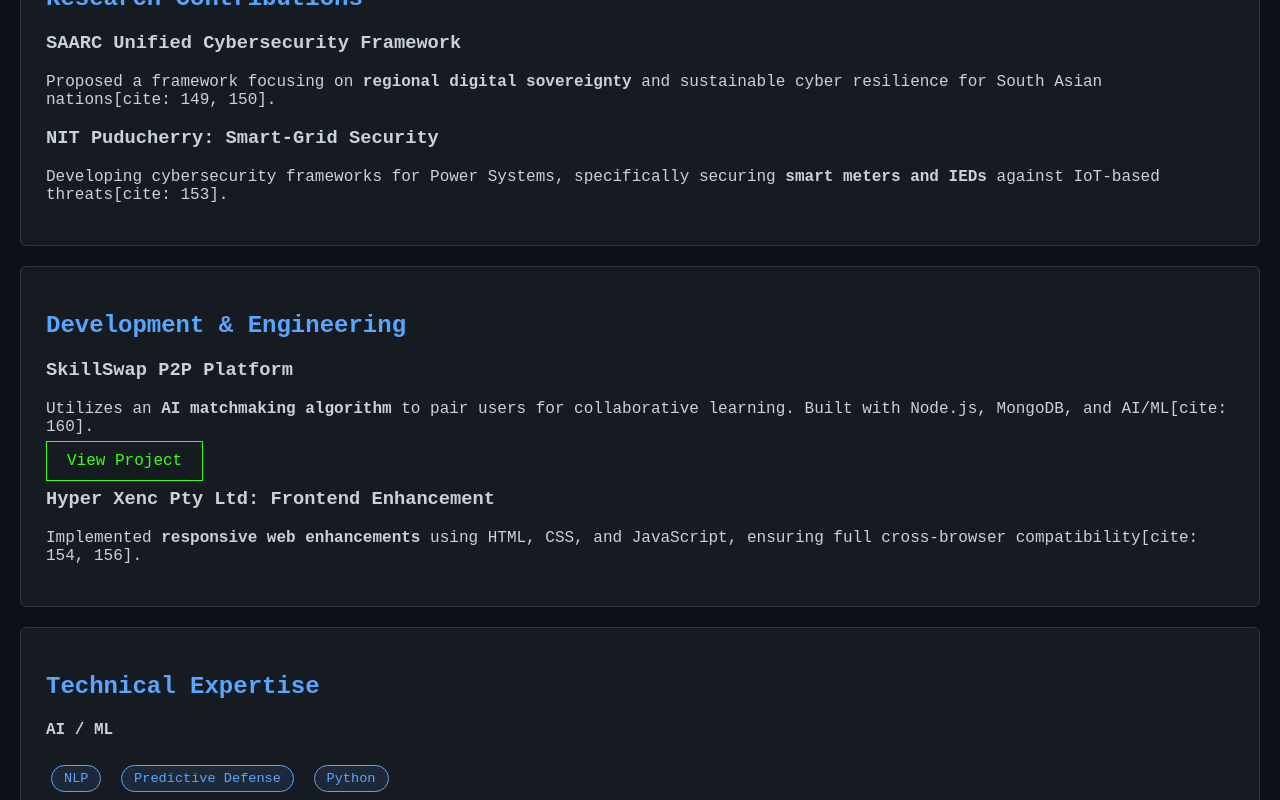
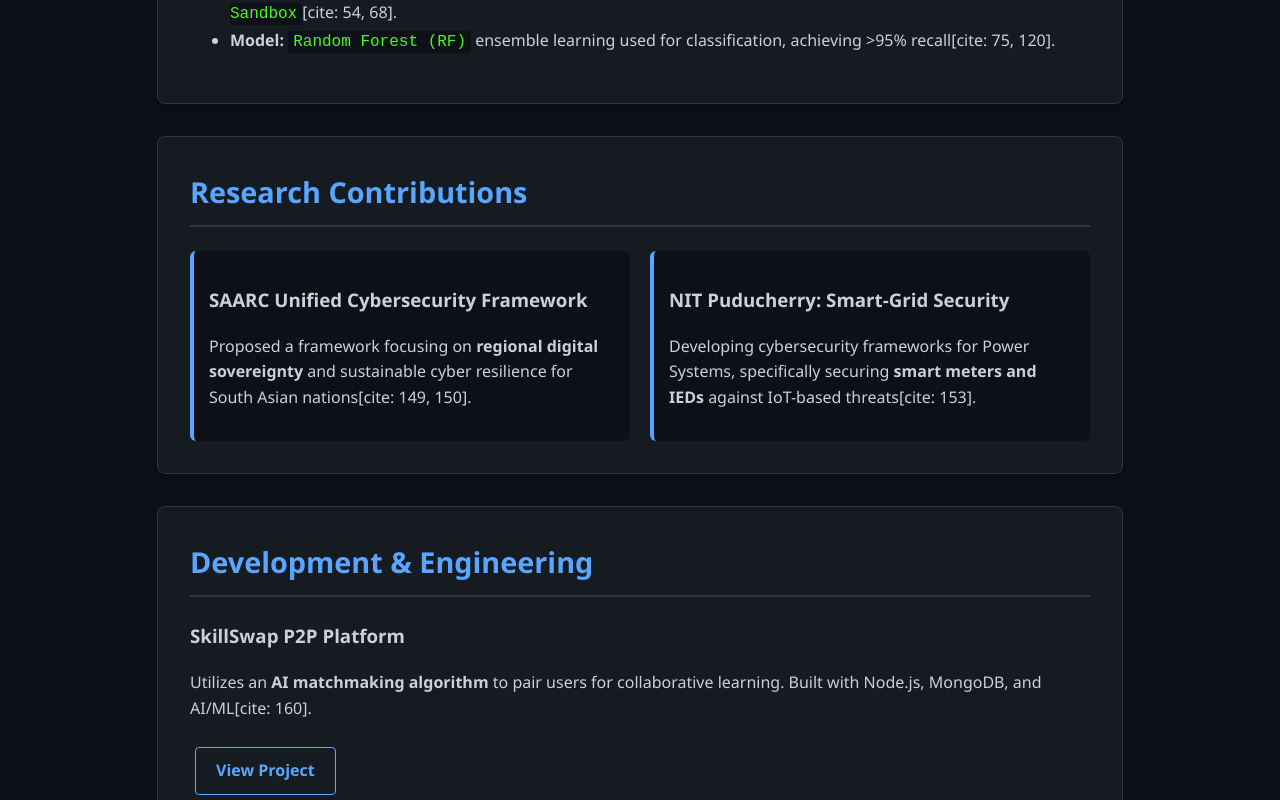
Before and after one commit to AvijitBaidya22580/AvijitBaidya22580.github.io, a plain HTML site: page index.html in a window 1280 px wide. Shown: the part 900-1700 px from the top of the page. Drawn offline with Linux system fonts and the light colour scheme.

Commit message:
Update style.css

```diff
--- a/style.css
+++ b/style.css
@@ -1,60 +1,139 @@
-/* Dark Theme Dashboard for Cybersecurity & AI */
+/* Custom Variables for Consistency */
 :root {
-    --bg-color: #0d1117;
-    --card-bg: #161b22;
-    --text-main: #c9d1d9;
-    --accent-color: #58a6ff;
-    --border-color: #30363d;
-    --terminal-green: #39ff14;
+    --bg-dark: #0d1117;        /* Main Background */
+    --card-bg: #161b22;        /* Section/Card Background */
+    --text-primary: #c9d1d9;   /* Main Text Color */
+    --text-secondary: #8b949e; /* Muted/Sub-text Color */
+    --accent-blue: #58a6ff;    /* Primary Action/Heading Color */
+    --accent-green: #39ff14;   /* Terminal Green for Success/Results */
+    --border-color: #30363d;   /* Subtle Border Color */
 }
 
+/* Global Styles */
 body {
-    background-color: var(--bg-color);
-    color: var(--text-main);
-    font-family: 'Courier New', Courier, monospace; /* Terminal feel */
+    background-color: var(--bg-dark);
+    color: var(--text-primary);
+    font-family: 'Segoe UI', Helvetica, Arial, sans-serif;
+    line-height: 1.6;
     margin: 0;
-    padding: 20px;
+    padding: 0;
 }
 
+/* Header & Contact Information */
 header {
-    border-bottom: 2px solid var(--accent-color);
-    padding: 40px 0;
+    background-color: var(--card-bg);
+    border-bottom: 1px solid var(--border-color);
+    padding: 3rem 1rem;
     text-align: center;
 }
 
-h1, h2 {
-    color: var(--accent-color);
+header h1 {
+    color: var(--accent-blue);
+    font-size: 2.5rem;
+    letter-spacing: 2px;
+    margin-bottom: 0.5rem;
 }
 
+.contact-info {
+    color: var(--text-secondary);
+    font-size: 0.95rem;
+}
+
+/* Section Containers */
 section {
+    max-width: 900px;
+    margin: 2rem auto;
+    padding: 2rem;
     background: var(--card-bg);
     border: 1px solid var(--border-color);
-    border-radius: 6px;
-    padding: 25px;
-    margin: 20px 0;
+    border-radius: 8px;
+    box-shadow: 0 4px 10px rgba(0, 0, 0, 0.3);
+}
+
+h2 {
+    color: var(--accent-blue);
+    border-bottom: 2px solid var(--border-color);
+    padding-bottom: 10px;
+    margin-top: 0;
+    font-size: 1.8rem;
+}
+
+/* Skills Grid */
+.skills-grid {
+    display: grid;
+    grid-template-columns: repeat(auto-fit, minmax(250px, 1fr));
+    gap: 20px;
+    margin-top: 20px;
+}
+
+.skills-grid h4 {
+    color: var(--accent-blue);
+    margin-bottom: 10px;
 }
 
 .skill-tag {
     display: inline-block;
     background: rgba(88, 166, 255, 0.1);
-    color: var(--accent-color);
-    border: 1px solid var(--accent-color);
-    padding: 5px 12px;
-    margin: 5px;
-    border-radius: 20px;
+    color: var(--accent-blue);
+    border: 1px solid rgba(88, 166, 255, 0.3);
+    padding: 4px 12px;
+    margin: 4px;
+    border-radius: 4px;
     font-size: 0.85rem;
+    font-weight: bold;
 }
 
+/* Buttons & Links */
 .btn {
-    background-color: transparent;
-    color: var(--terminal-green);
-    border: 1px solid var(--terminal-green);
+    display: inline-block;
     padding: 10px 20px;
+    margin: 10px 5px;
+    background: transparent;
+    color: var(--accent-blue);
+    border: 1px solid var(--accent-blue);
     text-decoration: none;
-    transition: 0.3s;
+    border-radius: 4px;
+    font-weight: bold;
+    transition: all 0.3s ease;
 }
 
 .btn:hover {
-    background-color: var(--terminal-green);
-    color: black;
+    background: var(--accent-blue);
+    color: #ffffff;
+    box-shadow: 0 0 15px rgba(88, 166, 255, 0.4);
 }
+
+/* Highlighted Project Details */
+.project-content code {
+    background: #0d1117;
+    color: var(--accent-green);
+    padding: 2px 5px;
+    border-radius: 3px;
+    font-family: 'Courier New', monospace;
+}
+
+/* Research Cards */
+.research-grid {
+    display: grid;
+    grid-template-columns: 1fr 1fr;
+    gap: 20px;
+}
+
+.card {
+    background: #0d1117;
+    padding: 15px;
+    border-radius: 6px;
+    border-left: 4px solid var(--accent-blue);
+}
+
+/* Responsive Design for Mobile */
+@media (max-width: 768px) {
+    .research-grid {
+        grid-template-columns: 1fr;
+    }
+
+    section {
+        margin: 1rem;
+        padding: 1.5rem;
+    }
+}
```
